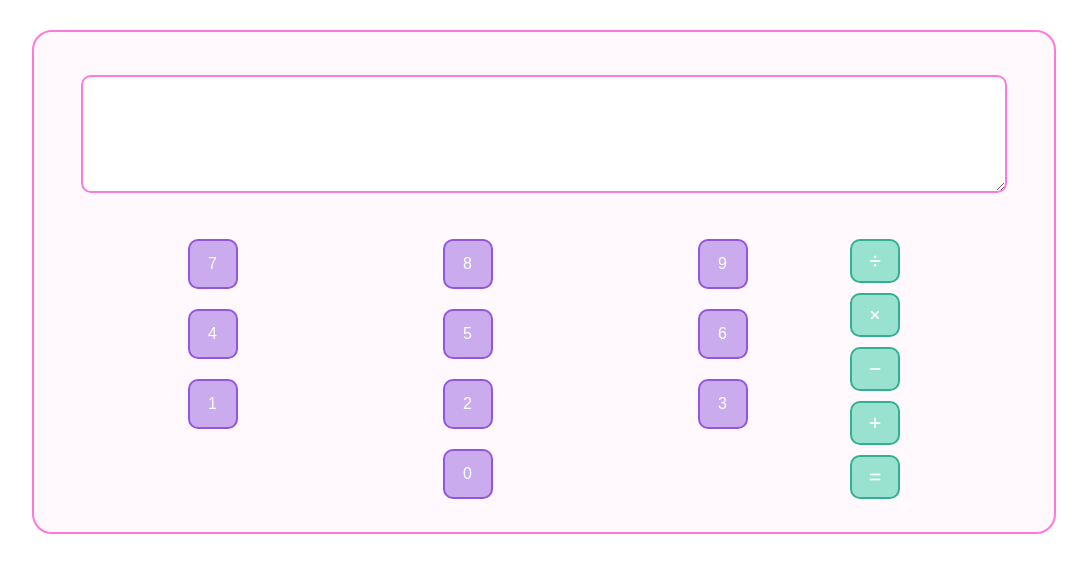
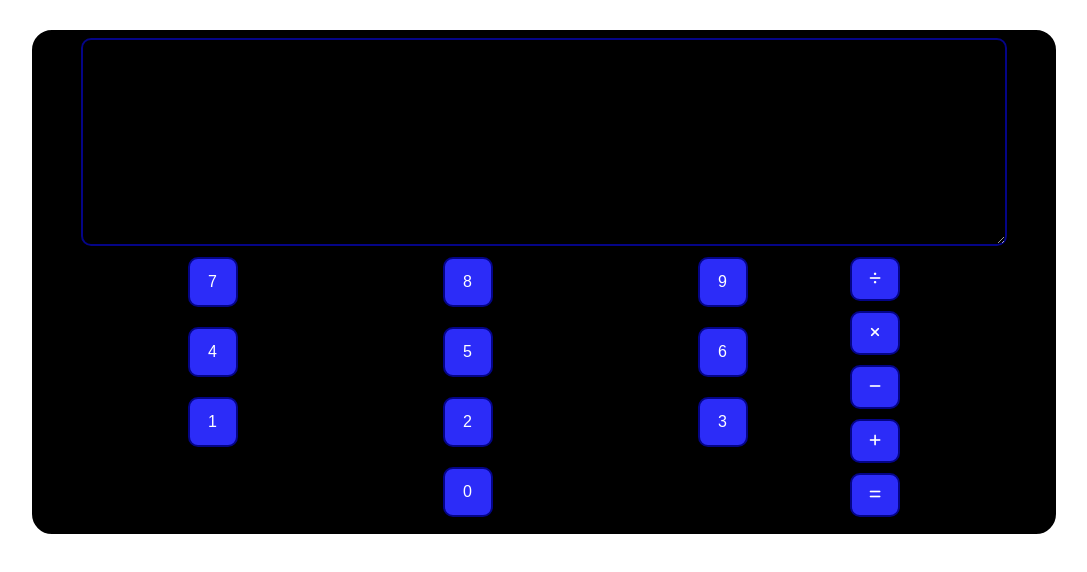
Before and after one commit to MaxMacia/Calculator, a website: page index.html in a window 1280 px wide. Shown: the whole page, without its empty margins (96-1183 px from the left). Drawn offline with Linux system fonts and the light colour scheme.

Commit message:
modifications des styles

```diff
--- a/sass/style.scss
+++ b/sass/style.scss
@@ -8,8 +8,8 @@ body{
 .bloc-calculator{
     height: 500px;
     margin-top: 30px;
-    border: 2px solid $secondary-color;
-    background-color: lighten($secondary-color, 25%);
+    border: 2px solid $color-black;
+    background-color: $color-black;
     border-radius: 20px;
     display: flex;
     flex-direction: column;
@@ -21,11 +21,10 @@ body{
         flex-direction: column;
         align-items: center;
         textarea{
-            margin-top: 20px;
-            height: 110px;
+            height: 200px;
             width: 90%;
-            border: 2px solid $secondary-color;
-            background-color: $color-white;
+            border: 2px solid darken($color-blue, 30%);
+            background-color: $color-black;
             border-radius: 10px;
         }
     }
@@ -60,19 +59,21 @@ body{
         }
     }
     .btn{
-        border: 2px solid darken($tertiary-color, 30%);
-        background-color: $tertiary-color;
+        border: 2px solid darken($color-blue, 30%);
+        background-color: $color-blue;
         color: $color-white;
         width: 50px;
         height: 50px;
         border-radius: 10px;
         margin-bottom: 10px;
         cursor: pointer;
+        transition: background-color, 0.5s;
+        &:hover{
+            background-color: rgba(44, 44, 248, 0.3);
+        }
 
     }
     .btn.numb{
-        background-color: lighten($primary-color, 20%);
-        border: 2px solid $primary-color;
         color: $color-white;
         font-size: 1em;
     }
--- a/sass/utils/_variables.scss
+++ b/sass/utils/_variables.scss
@@ -1,6 +1,7 @@
 $color-white: #ffffff;
 $color-black: #000000;
 $color-grey: #dddedf;
+$color-blue: #2c2cf8;
 $primary-color: #9356DC;
 $secondary-color: #FF79DA;
 $tertiary-color: #99E2D0;
```
Also changed, not shown: CSS/prefixed/style.css, CSS/style.css, 1 other file.
